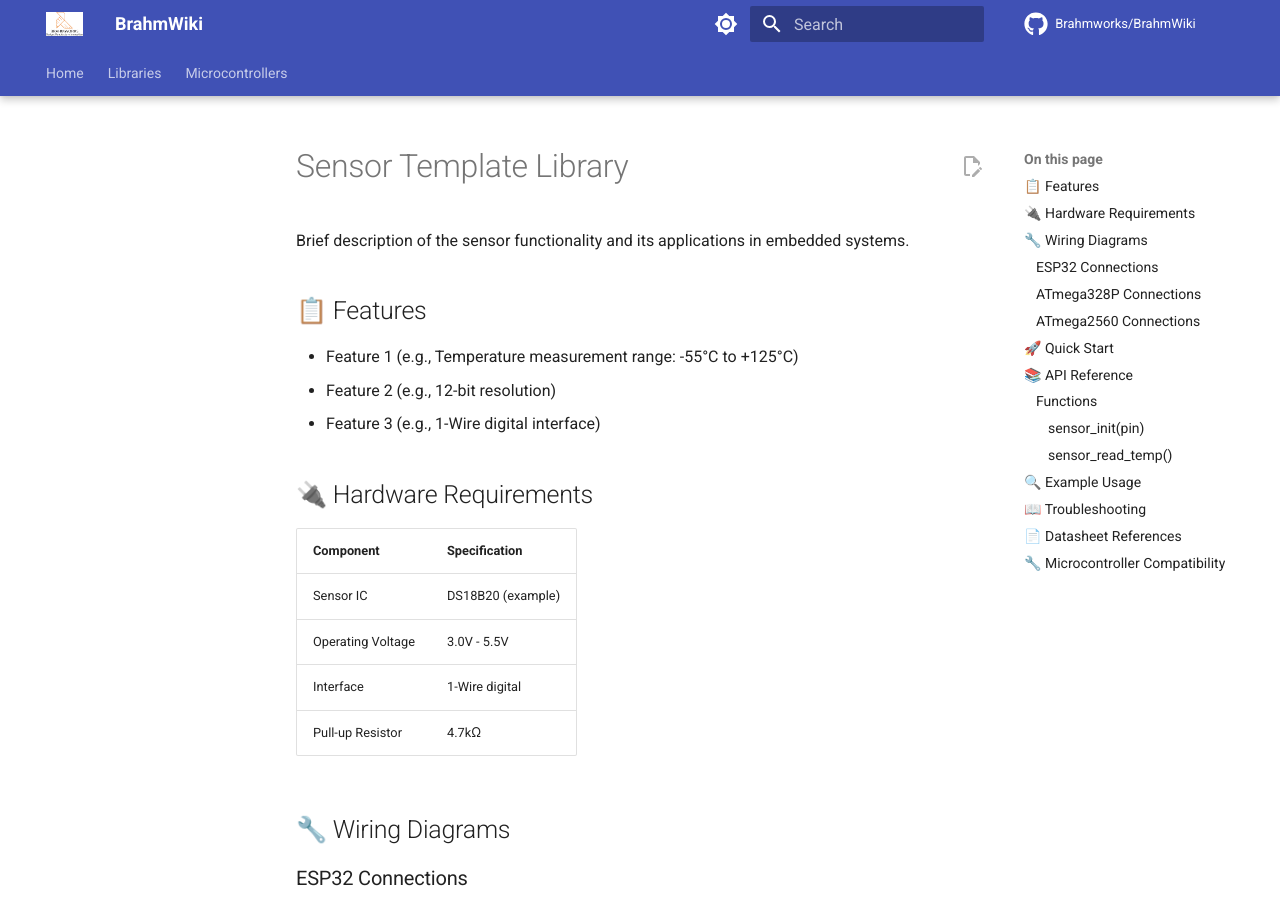
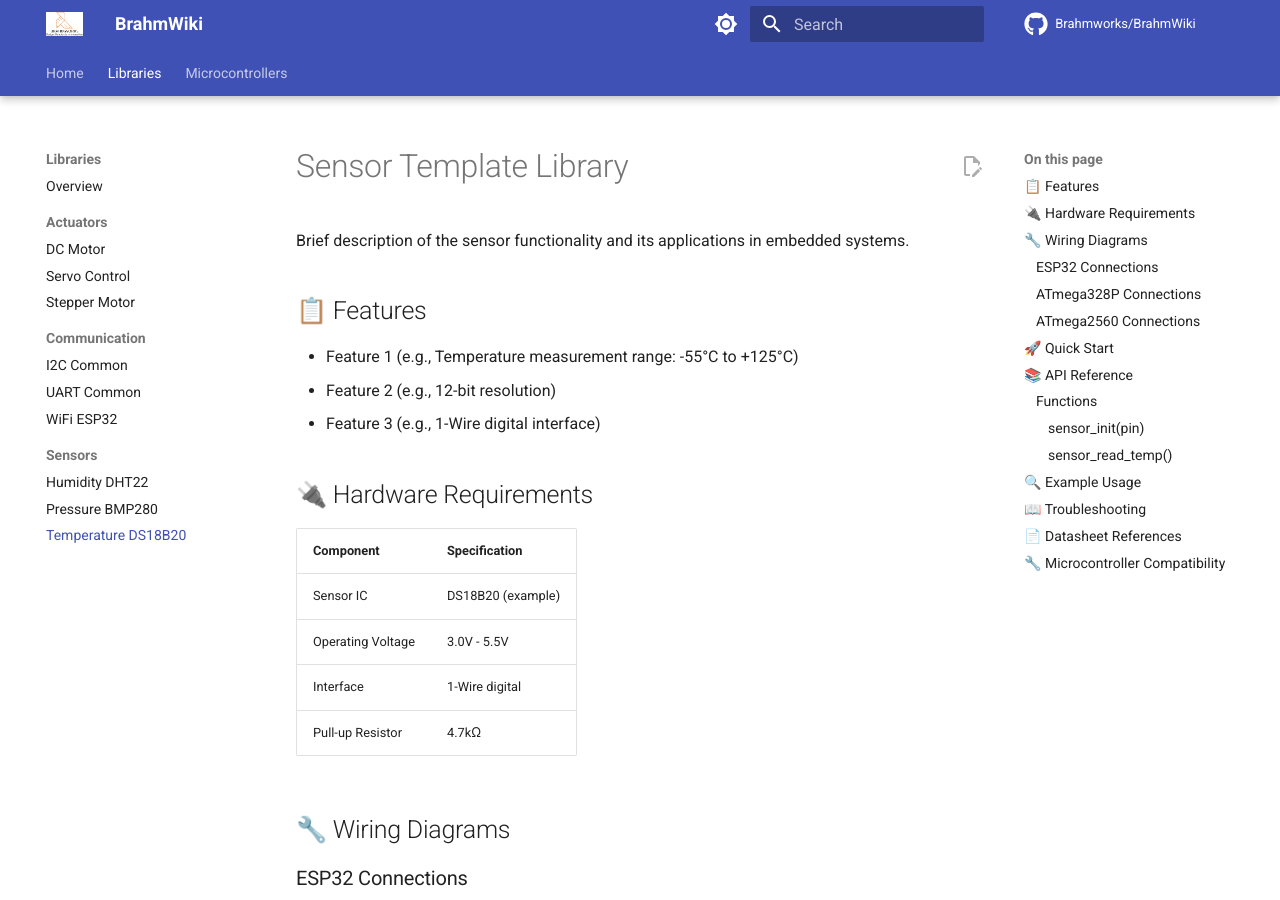
Before and after one commit to Brahmworks/BrahmWiki, an MkDocs documentation site: the page built from docs/libraries/sensors/temperature_ds18b20/index.md, in a window 1280 px wide and 900 px high. Built offline with MkDocs 1.6.1 and Material for MkDocs 9.7.7, drawn with Linux system fonts in a browser that asks for light colours; comment, search, counter and statistics services are not loaded.

Commit message:
Create explicit navigation structure

```diff
--- a/mkdocs.yml
+++ b/mkdocs.yml
@@ -48,9 +48,26 @@ theme:
     repo: fontawesome/brands/github
 
 nav:
-  - Home: index.md
-  - Libraries: libraries/index.md
-  - Microcontrollers: microcontrollers/index.md
+  - 'Home': 'index.md'
+  - 'Libraries':
+    - 'Overview': 'libraries/index.md'
+    - 'Actuators':
+      - 'DC Motor': 'libraries/actuators/dc_motor/index.md'
+      - 'Servo Control': 'libraries/actuators/servo_control/index.md'
+      - 'Stepper Motor': 'libraries/actuators/stepper_motor/index.md'
+    - 'Communication':
+      - 'I2C Common': 'libraries/communication/i2c_common/index.md'
+      - 'UART Common': 'libraries/communication/uart_common/index.md'
+      - 'WiFi ESP32': 'libraries/communication/wifi_esp32/index.md'
+    - 'Sensors':
+      - 'Humidity DHT22': 'libraries/sensors/humidity_dht22/index.md'
+      - 'Pressure BMP280': 'libraries/sensors/pressure_bmp280/index.md'
+      - 'Temperature DS18B20': 'libraries/sensors/temperature_ds18b20/index.md'
+  - 'Microcontrollers':
+    - 'Overview': 'microcontrollers/index.md'
+    - 'ESP32': 'microcontrollers/esp32.md'
+    - 'ATmega328P': 'microcontrollers/atmega328.md'
+    - 'ATmega2560': 'microcontrollers/atmega2560.md'
 
 # Plugins for Embedded Documentation
 plugins:
```
